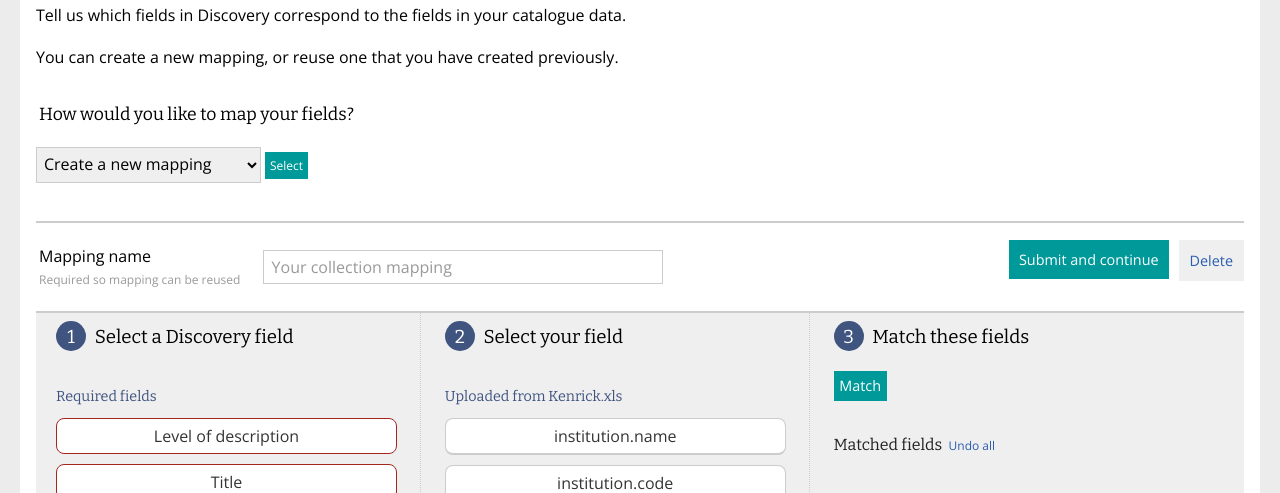
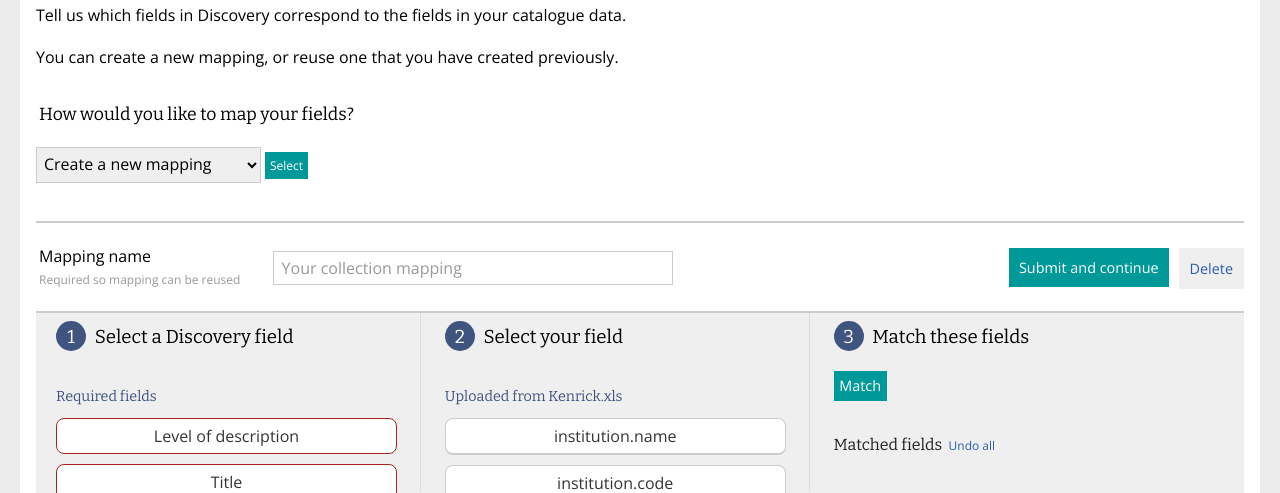
Before and after one commit to nationalarchives/manage-your-collections, a PHP site: page /details-upload-mapper.php in a window 1280 px wide. Shown: the part 430-923 px from the top of the page. Run offline with PHP 8.4, Linux system fonts and the light colour scheme; some libraries are stand-ins or nearby versions; some web fonts are replaced.

Commit message:
Tweak to CSS to align mapping name text field and submit button

```diff
--- a/css/manage-collections.css
+++ b/css/manage-collections.css
@@ -1246,12 +1246,12 @@ label[for=metadata-map] {
     }
     .feature-utilities-footer .button-container {
         float: right;
-        margin: 0;
+        margin: 8px 0 0 0;
         width: auto;
     }
     .feature-utilities-footer input[type=text] {
         width: 400px;
-        margin: 10px 0 0 20px;
+        margin: 11px 0 0 30px;
     }
     #mapping {
         padding-top: 90px;
--- a/header.php
+++ b/header.php
@@ -36,7 +36,7 @@
     <link rel="stylesheet" href="css/jquery.ui.menu.css">
     <link rel="stylesheet" href="css/jquery.ui.theme.css">
     <link rel="stylesheet" href="css/hopscotch.min.css">
-    <link rel="stylesheet" href="css/manage-collections.css?rw=eweq345345reee">
+    <link rel="stylesheet" href="css/manage-collections.css?rw=eweq34wewerewwerewrewr">
     <!--[if IE 7]>
     <link rel="stylesheet" href="http://discovery.nationalarchives.gov.uk/Content/internet-explorer7.css">
     <![endif]-->
```
